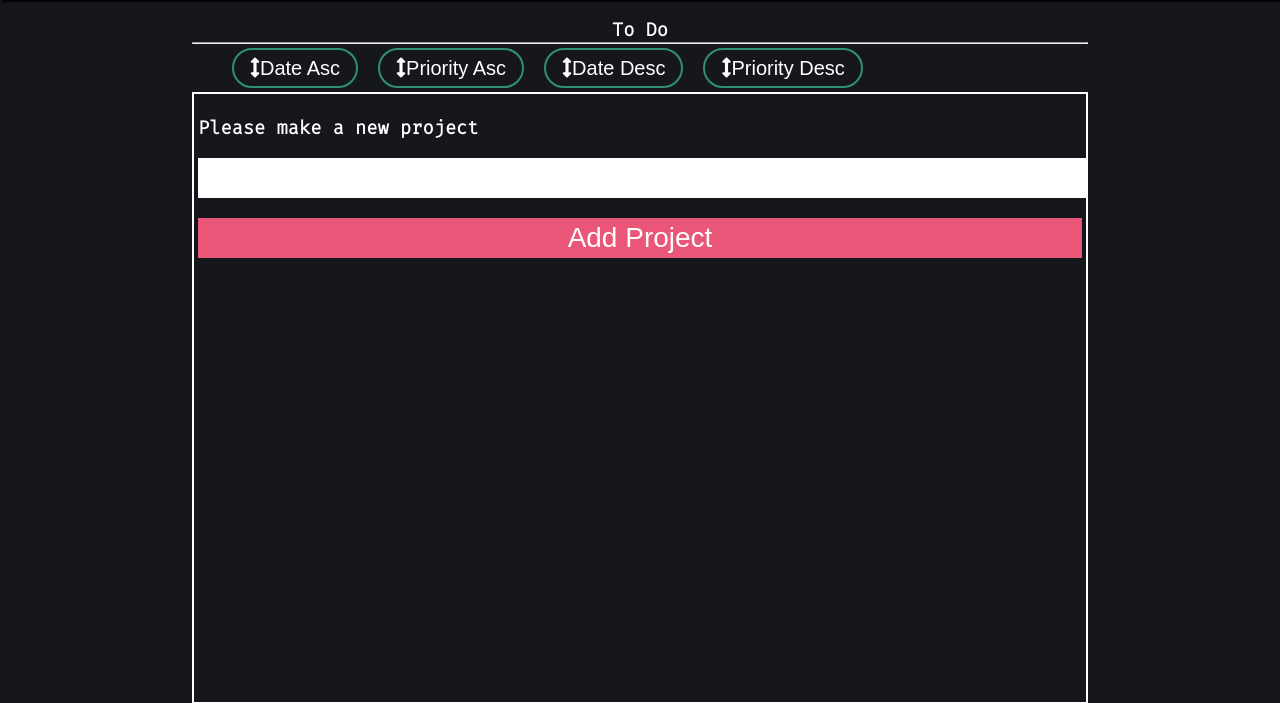
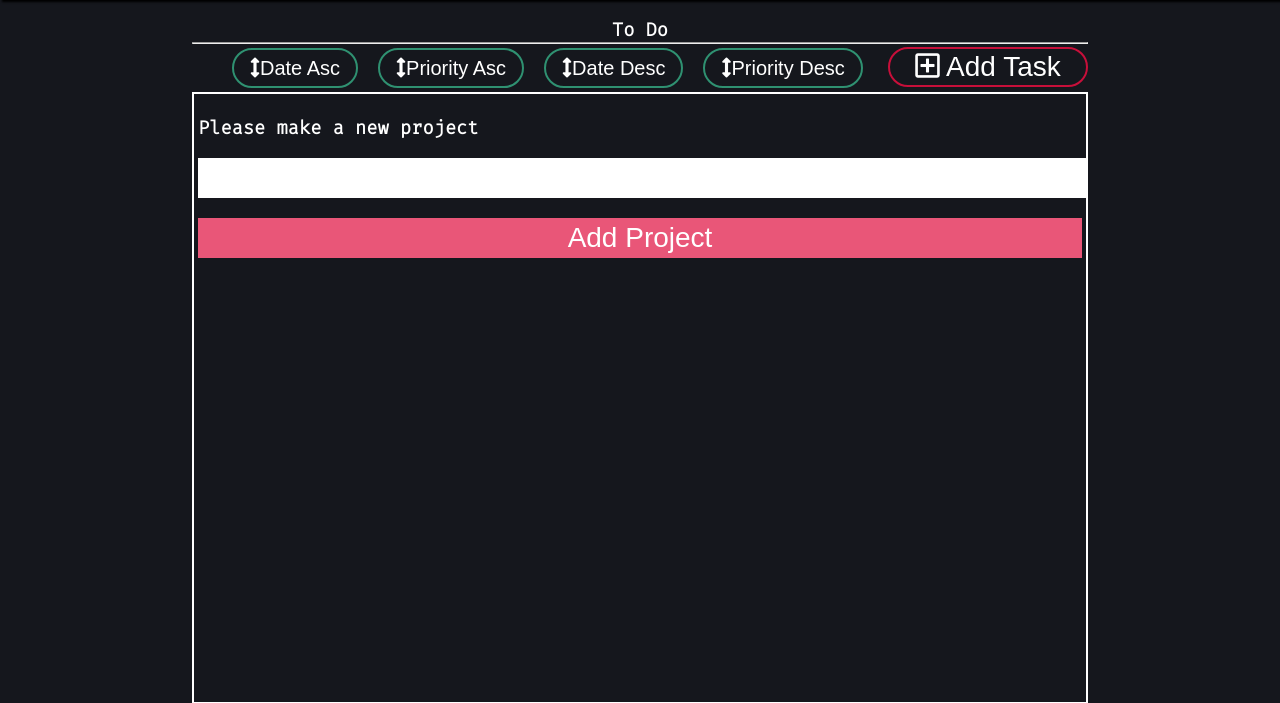
Before and after one commit to SilenceOfTheLambdas/tasker, a PHP site: page /landing.php in a window 1280 px wide. Shown: the part 60-763 px from the top of the page. Run offline with PHP 8.4, Linux system fonts and the light colour scheme; the visitor is signed in with stand-in values (Sample User, id 1); data that the repository does not hold is empty.

Commit message:
new add task button location

```diff
--- a/css/main.css
+++ b/css/main.css
@@ -476,18 +476,19 @@ button {
 div.addItem,
 div.editItem {
   /* The holder for the add item button */
-  margin-top: auto;
-  display: flex;
-  flex-flow: column nowrap;
+  float: right;
+  display: block;
+  margin-top: -15px;
 }
 
 button.add-item-button {
   /* The button itself */
-  background: var(--button-BG-color);
   cursor: pointer;
-  border: none;
+  background: none;
   color: white;
-  width: 100%;
+  width: 200px;
+  border-radius: 48px;
+  border: #c70f3a 2px solid;
   margin-top: 20px;
 }
 
--- a/functions.inc.php
+++ b/functions.inc.php
@@ -408,7 +408,7 @@ function PrintTasks($type)
                     $ID = intval($projectID_row['last_project']);
                 }
 
-                if (time() - (60 * 60 * 24) > $taskDate) // If there has been at least one day since the tasks date
+                if (time() - (60 * 60 * 24) > $taskDate && time() - (60) > $task_time) // If there has been at least one day since the tasks date
                     {
                         echo ('
                 <div class="item-overdue">
--- a/landing.php
+++ b/landing.php
@@ -129,6 +129,26 @@ if (!isset($_SESSION['name'])) {
                     echo ('<input name="projects" value="' . $_SESSION['projects'] . '" style="display: none;">'); ?>
                     <button type="submit" title="sort by priority DESC"><i class="fas fa-arrows-alt-v"></i>Priority Desc</button><br />
                 </form>
+
+
+            <div class="addItem">
+                <!-- This holds the add item div-->
+
+                <a href="#openModal" id="open-modal"><button class="add-item-button" id="add-item"><i class="far fa-plus-square"></i> Add Task</button></a> <!-- button to activate modal -->
+
+                <div id="openModal" class="modalDialog" style="display: none;">
+                    <!-- The modal box that holds everything -->
+                    <div>
+                        <!-- the element inside -->
+                        <a href="#close" title="Close" class="close">X</a> <!-- The close button -->
+                        <h1>Add Task</h1>
+                        <?php
+                        AddTask();
+                        ?>
+                    </div>
+                </div>
+
+            </div>
             </div>
 
             <div class="box-1">
@@ -172,24 +192,6 @@ if (!isset($_SESSION['name'])) {
 
             </div>
 
-            <div class="addItem">
-                <!-- This holds the add item div-->
-
-                <a href="#openModal" id="open-modal"><button class="add-item-button" id="add-item"><i class="far fa-plus-square"></i></button></a> <!-- button to activate modal -->
-
-                <div id="openModal" class="modalDialog" style="display: none;">
-                    <!-- The modal box that holds everything -->
-                    <div>
-                        <!-- the element inside -->
-                        <a href="#close" title="Close" class="close">X</a> <!-- The close button -->
-                        <h1>Add Task</h1>
-                        <?php
-                        AddTask();
-                        ?>
-                    </div>
-                </div>
-
-            </div>
         </div>
 
 
```
